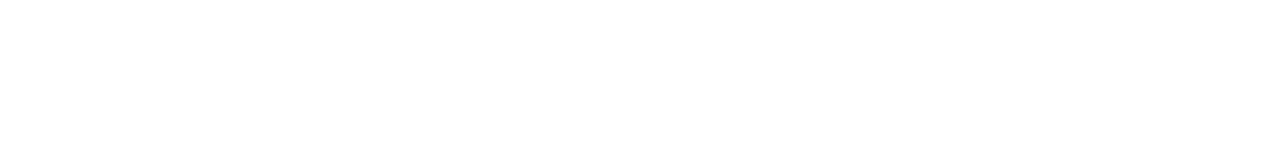
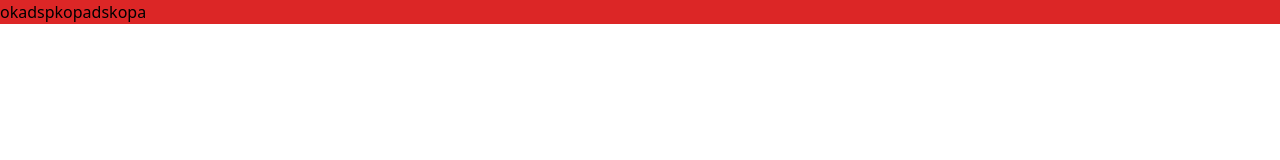
Before and after one commit to Ravengithub21/CarsApp, a website: page index.html in a window 1280 px wide. Drawn offline with nearby package versions, Linux system fonts and the light colour scheme.

Commit message:
changed bg to red

```diff
--- a/index.html
+++ b/index.html
@@ -8,6 +8,8 @@
     <script src="https://cdn.tailwindcss.com"></script>
   </head>
   <body>
+    <div class="bg-red-600">okadspkopadskopa</div>
+
     <script src="app.js"></script>
   </body>
 </html>
```
